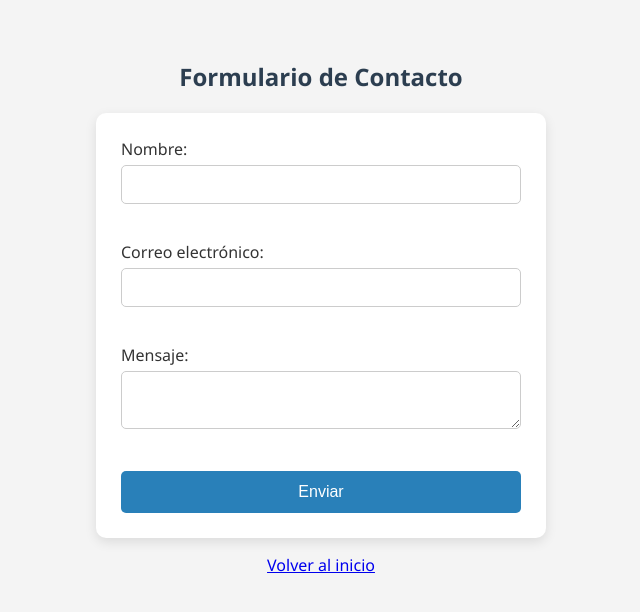
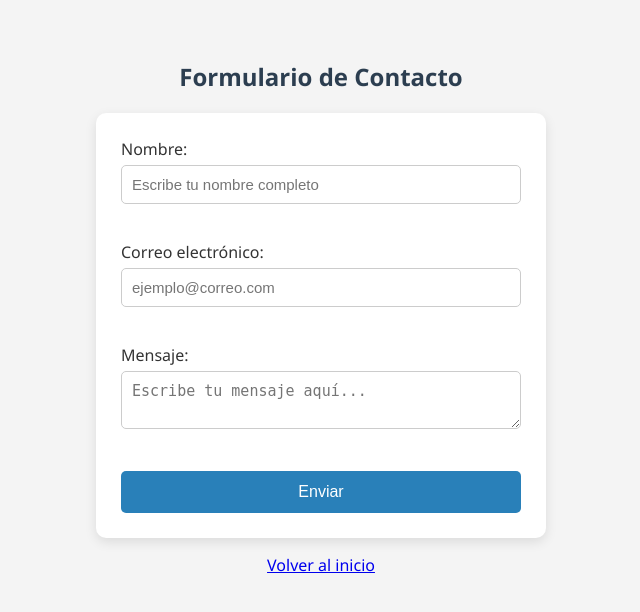
Before and after one commit to Jhossuan0514/formulario-contacto-u-la-salle, a PHP site: page /contacto.php in a window 1280 px wide. Shown: the top 612 px of the page, without its empty margins (319-959 px from the left). Run offline with PHP 8.4, Linux system fonts and the light colour scheme.

Commit message:
Agregado placeholder

```diff
--- a/contacto.php
+++ b/contacto.php
@@ -8,17 +8,18 @@
 <body>
     <h2>Formulario de Contacto</h2>
     <form action="guardar_contacto.php" method="POST">
-        <label>Nombre:</label><br>
-        <input type="text" name="nombre" required><br><br>
+    <label>Nombre:</label><br>
+    <input type="text" name="nombre" required placeholder="Escribe tu nombre completo"><br><br>
 
-        <label>Correo electrónico:</label><br>
-        <input type="email" name="correo" required><br><br>
+    <label>Correo electrónico:</label><br>
+    <input type="email" name="correo" required placeholder="ejemplo@correo.com"><br><br>
 
-        <label>Mensaje:</label><br>
-        <textarea name="mensaje" required></textarea><br><br>
+    <label>Mensaje:</label><br>
+    <textarea name="mensaje" required placeholder="Escribe tu mensaje aquí..."></textarea><br><br>
 
-        <input type="submit" value="Enviar">
-    </form>
+    <input type="submit" value="Enviar">
+</form>
+
     <p><a href="index.php" class="boton">Volver al inicio</a></p>
 
 </body>
```
